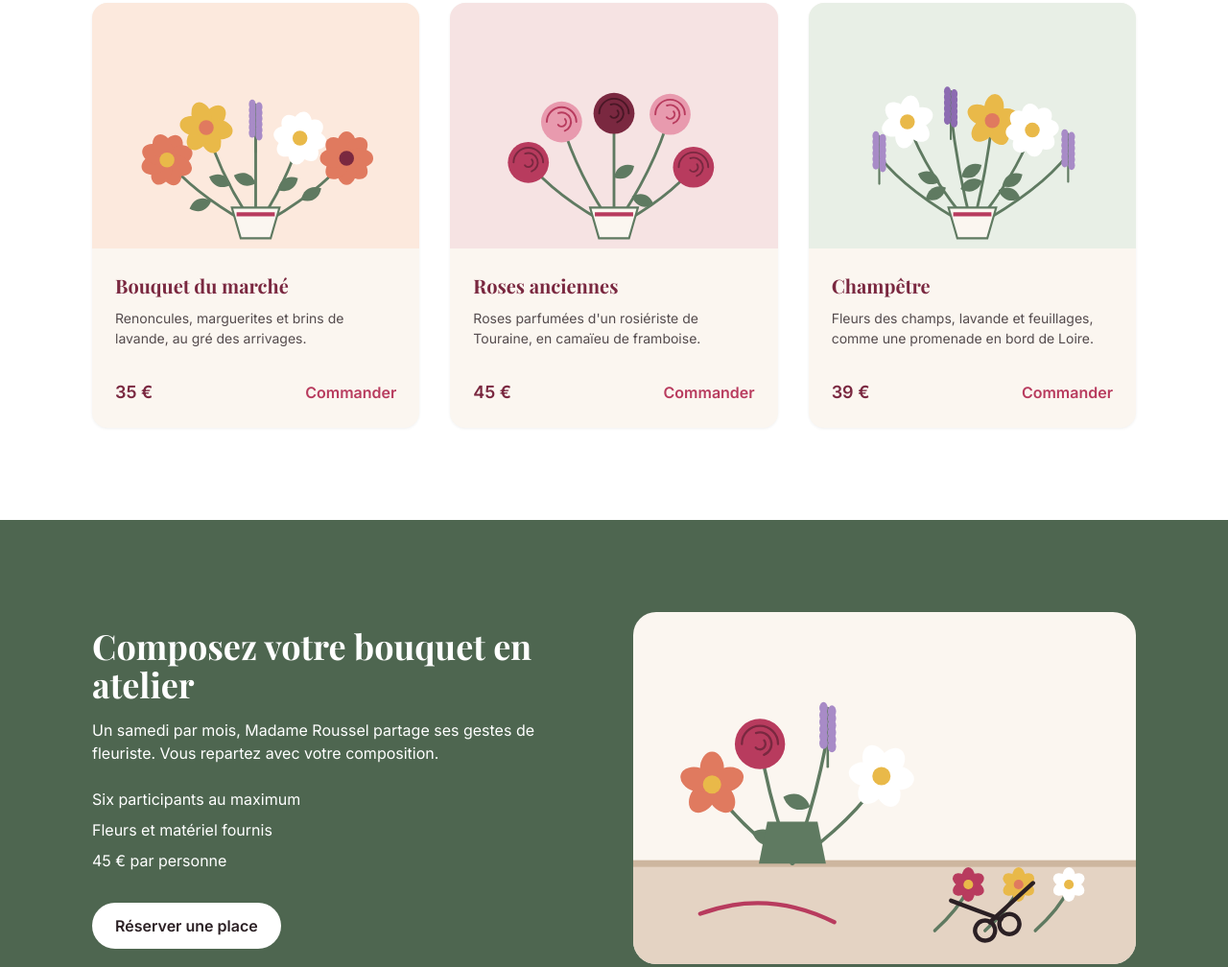
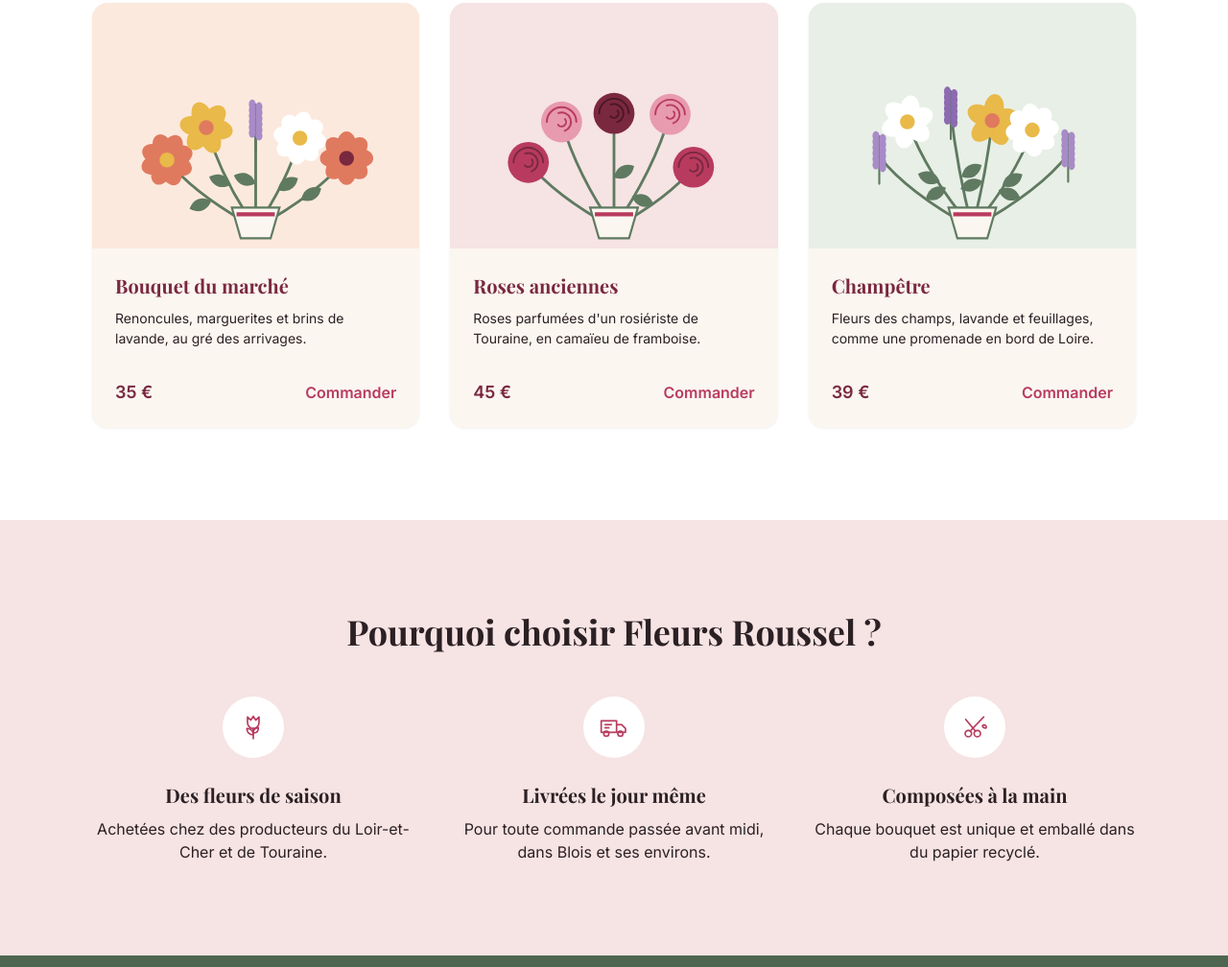
Before and after one commit to annagh89/Accueil-Roussel-, a website: page index.html in a window 1280 px wide. Shown: the part 977-1985 px from the top of the page at 96% size. Drawn offline with nearby package versions, Linux system fonts and the light colour scheme.

Commit message:
derniere version

```diff
--- a/index.html
+++ b/index.html
@@ -14,23 +14,22 @@
 <body>
 
 <!-- EN-TÊTE (HEADER) -->
-
 <header class="bg-creme py-4">
     <!-- Version Mobile (< 768px) : Focus = Logo -> Commander -> Navigation -->
     <div class="max-w-[1152px] mx-auto px-4 md:hidden grid grid-cols-[1fr_auto] items-center gap-y-4">
-        <a href="index.html" class="flex items-center gap-2  ">
-            <img src="images/logo-roussel.svg" alt="" class="shrink-0 ">
-            <span class="text-[24px] font-titre text-bordeaux font-bold whitespace-nowrap ">Fleurs Roussel</span>
+        <a href="index.html" class="flex items-center gap-2">
+            <img src="images/logo-roussel.svg" alt="" class="shrink-0">
+            <span class="text-[24px] font-titre text-bordeaux font-bold whitespace-nowrap">Fleurs Roussel</span>
         </a>
 
-        <a href="#commander" class="justify-self-end bg-framboise text-blanc px-[20px] py-[8px] rounded-full font-inter font-semibold text-[14px]  shrink-0 hover:bg-bordeaux transition-colors focus-visible:outline-2 focus-visible:outline-offset-2 focus-visible:outline-framboise">
+        <a href="#commander" class="justify-self-end bg-framboise text-blanc px-[20px] py-[8px] rounded-full font-inter font-semibold text-[14px] shrink-0 hover:bg-bordeaux transition-colors focus-visible:outline-2 focus-visible:outline-offset-2 focus-visible:outline-framboise">
             Commander
         </a>
 
         <nav class="col-span-2 w-full" aria-label="Navigation principale">
             <ul class="font-inter font-medium text-[14px] text-encre flex justify-between gap-x-[42.67px]">
                 <li><a href="index.html" class="hover:text-bordeaux transition-colors focus-visible:outline-2 focus-visible:outline-offset-2 focus-visible:outline-framboise">Bouquets</a></li>
-                <li><a href="Ateliers.html" class="hover:text-bordeaux transition-colors focus-visible:outline-2 focus-visible:outline-offset-2 focus-visible:outline-framboise">Ateliers</a></li>
+                <li><a href="ateliers.html" class="hover:text-bordeaux transition-colors focus-visible:outline-2 focus-visible:outline-offset-2 focus-visible:outline-framboise">Ateliers</a></li>
                 <li><a href="livraison.html" class="hover:text-bordeaux transition-colors focus-visible:outline-2 focus-visible:outline-offset-2 focus-visible:outline-framboise">Livraison</a></li>
                 <li><a href="contact.html" class="hover:text-bordeaux transition-colors focus-visible:outline-2 focus-visible:outline-offset-2 focus-visible:outline-framboise">Contact</a></li>
             </ul>
@@ -39,21 +38,21 @@
 
     <!-- Version Desktop (>= 768px) : Focus = Logo -> Navigation -> Commander -->
     <div class="max-w-[1152px] mx-auto px-8 hidden md:grid md:grid-cols-[auto_1fr_auto] items-center md:gap-x-8">
-        <a href="index.html" class="flex items-center gap-2  ">
-            <img src="images/logo-roussel.svg" alt="" class="shrink-0 ">
-            <span class="text-[24px] font-titre text-bordeaux font-bold whitespace-nowrap ">Fleurs Roussel</span>
+        <a href="index.html" class="flex items-center gap-2">
+            <img src="images/logo-roussel.svg" alt="" class="shrink-0">
+            <span class="text-[24px] font-titre text-bordeaux font-bold whitespace-nowrap">Fleurs Roussel</span>
         </a>
 
         <nav class="w-full" aria-label="Navigation principale">
             <ul class="font-inter font-medium text-[14px] text-encre flex md:justify-center md:gap-x-[24px]">
                 <li><a href="index.html" class="hover:text-bordeaux transition-colors focus-visible:outline-2 focus-visible:outline-offset-2 focus-visible:outline-framboise">Bouquets</a></li>
-                <li><a href="Ateliers.html" class="hover:text-bordeaux transition-colors focus-visible:outline-2 focus-visible:outline-offset-2 focus-visible:outline-framboise">Ateliers</a></li>
+                <li><a href="ateliers.html" class="hover:text-bordeaux transition-colors focus-visible:outline-2 focus-visible:outline-offset-2 focus-visible:outline-framboise">Ateliers</a></li>
                 <li><a href="livraison.html" class="hover:text-bordeaux transition-colors focus-visible:outline-2 focus-visible:outline-offset-2 focus-visible:outline-framboise">Livraison</a></li>
                 <li><a href="contact.html" class="hover:text-bordeaux transition-colors focus-visible:outline-2 focus-visible:outline-offset-2 focus-visible:outline-framboise">Contact</a></li>
             </ul>
         </nav>
 
-        <a href="#commander" class="justify-self-end bg-framboise text-blanc px-[20px] py-[8px] rounded-full font-inter font-semibold text-[14px]  shrink-0 hover:bg-bordeaux transition-colors focus-visible:outline-2 focus-visible:outline-offset-2 focus-visible:outline-framboise">
+        <a href="#commander" class="justify-self-end bg-framboise text-blanc px-[20px] py-[8px] rounded-full font-inter font-semibold text-[14px] shrink-0 hover:bg-bordeaux transition-colors focus-visible:outline-2 focus-visible:outline-offset-2 focus-visible:outline-framboise">
             Commander
         </a>
     </div>
@@ -71,7 +70,7 @@
                     Des fleurs de saison, composées à la main
                 </h1>
 
-                <p class="font-inter text-[18px] text-encre mb-[32px] ">
+                <p class="font-inter text-[18px] text-encre mb-[32px]">
                     Bouquets du marché, roses anciennes et compositions champêtres : chaque semaine, Madame Roussel choisit les plus belles fleurs des producteurs de la région.
                 </p>
 
@@ -82,7 +81,7 @@
                         </a>
                     </li>
                     <li>
-                        <a href="Ateliers.html" class="block w-full sm:w-auto sm:inline-block text-center border-2 border-framboise text-framboise px-[24px] py-[12px] rounded-full font-semibold font-inter text-[16px] leading-[24px] hover:border-bordeaux hover:text-bordeaux hover:bg-bordeaux/5 transition-colors focus-visible:outline-2 focus-visible:outline-offset-2 focus-visible:outline-framboise">
+                        <a href="ateliers.html" class="block w-full sm:w-auto sm:inline-block text-center border-2 border-framboise text-framboise px-[24px] py-[12px] rounded-full font-semibold font-inter text-[16px] leading-[24px] hover:border-bordeaux hover:text-bordeaux hover:bg-bordeaux/5 transition-colors focus-visible:outline-2 focus-visible:outline-offset-2 focus-visible:outline-framboise">
                             Nos ateliers
                         </a>
                     </li>
@@ -112,7 +111,7 @@
                     <img src="images/bouquet-marche.svg" alt="Bouquet du marché avec renoncules et marguerites" class="aspect-[4/3] w-full object-cover">
                     <div class="flex flex-1 flex-col p-[24px]">
                         <h3 class="font-titre font-bold text-[20px] mb-[8px] text-bordeaux">Bouquet du marché</h3>
-                        <p class="font-inter text-[14px] mb-[32px] text-encre/80">
+                        <p class="font-inter text-[14px] mb-[32px] text-encre">
                             Renoncules, marguerites et brins de lavande, au gré des arrivages.
                         </p>
                         <div class="mt-auto flex items-center justify-between">
@@ -126,7 +125,7 @@
                     <img src="images/bouquet-roses.svg" alt="Bouquet de roses anciennes parfumées" class="aspect-[4/3] w-full object-cover">
                     <div class="flex flex-1 flex-col p-[24px]">
                         <h3 class="font-titre font-bold text-[20px] mb-[8px] text-bordeaux">Roses anciennes</h3>
-                        <p class="font-inter text-[14px] mb-[32px] text-encre/80">
+                        <p class="font-inter text-[14px] mb-[32px] text-encre">
                             Roses parfumées d'un rosiériste de Touraine, en camaïeu de framboise.
                         </p>
                         <div class="mt-auto flex items-center justify-between">
@@ -140,7 +139,7 @@
                     <img src="images/bouquet-champetre.svg" alt="Bouquet champêtre avec fleurs des champs" class="aspect-[4/3] w-full object-cover">
                     <div class="flex flex-1 flex-col p-[24px]">
                         <h3 class="font-titre font-bold text-[20px] mb-[8px] text-bordeaux">Champêtre</h3>
-                        <p class="font-inter text-[14px] mb-[32px] text-encre/80">
+                        <p class="font-inter text-[14px] mb-[32px] text-encre">
                             Fleurs des champs, lavande et feuillages, comme une promenade en bord de Loire.
                         </p>
                         <div class="mt-auto flex items-center justify-between">
@@ -151,6 +150,49 @@
                 </article>
 
             </div>
+        </div>
+    </section>
+
+    <!-- SECTION ATOUTS -->
+    <section class="bg-petale py-[64px] md:py-[96px] text-encre">
+        <div class="max-w-[1152px] mx-auto px-4 md:px-8 flex flex-col items-center gap-[48px] text-center">
+            <h2 class="font-titre font-bold text-[30px] md:text-[36px] leading-[36px] md:leading-[40px]">
+                Pourquoi choisir Fleurs Roussel ?
+            </h2>
+
+            <ul class="flex flex-col gap-[32px] md:grid md:grid-cols-3 md:gap-[40px] w-full">
+
+                <li class="flex flex-col items-center">
+                    <div class="mx-auto mb-[24px] flex size-16 items-center justify-center rounded-full bg-blanc">
+                        <img src="images/icone-saison.svg" alt="" class="size-8 object-contain">
+                    </div>
+                    <h3 class="font-titre font-bold text-[20px] mb-[8px]">Des fleurs de saison</h3>
+                    <p class="font-inter text-[16px] text-encre">
+                        Achetées chez des producteurs du Loir-et-Cher et de Touraine.
+                    </p>
+                </li>
+
+                <li class="flex flex-col items-center">
+                    <div class="mx-auto mb-[24px] flex size-16 items-center justify-center rounded-full bg-blanc">
+                        <img src="images/icone-livraison.svg" alt="" class="size-8 object-contain">
+                    </div>
+                    <h3 class="font-titre font-bold text-[20px] mb-[8px]">Livrées le jour même</h3>
+                    <p class="font-inter text-[16px] text-encre">
+                        Pour toute commande passée avant midi, dans Blois et ses environs.
+                    </p>
+                </li>
+
+                <li class="flex flex-col items-center">
+                    <div class="mx-auto mb-[24px] flex size-16 items-center justify-center rounded-full bg-blanc">
+                        <img src="images/icone-atelier.svg" alt="" class="size-8 object-contain">
+                    </div>
+                    <h3 class="font-titre font-bold text-[20px] mb-[8px]">Composées à la main</h3>
+                    <p class="font-inter text-[16px] text-encre">
+                        Chaque bouquet est unique et emballé dans du papier recyclé.
+                    </p>
+                </li>
+
+            </ul>
         </div>
     </section>
 
@@ -183,11 +225,12 @@
     </section>
 
 </main>
+
 <!-- PIED DE PAGE (FOOTER) -->
 <footer id="contact" class="bg-encre text-creme">
     <div class="max-w-[1152px] mx-auto px-4 md:px-8 py-[48px]">
 
-        <div class="grid grid-cols-1 md:grid-cols-3 gap-[32px] md:gap-[40px]">
+        <div class="grid grid-cols-1 md:grid-cols-3 gap-[40px]">
 
             <div class="flex flex-col gap-[8px]">
                 <p class="font-titre font-bold text-[24px] leading-[32px]">Fleurs Roussel</p>
@@ -197,7 +240,7 @@
             </div>
 
             <address class="not-italic flex flex-col gap-[8px]">
-                <h2 class="font-inter font-bold text-[14px] leading-[20px]">Boutique</h2>
+                <h2 class="font-inter font-semibold text-[14px] leading-[20px]">Boutique</h2>
                 <div class="font-inter text-[14px] leading-[20px] flex flex-col">
                     <p>12 rue du Commerce, 41000 Blois</p>
                     <p>Du mardi au samedi, 9 h 30 à 19 h</p>
@@ -208,7 +251,7 @@
             </address>
 
             <div class="flex flex-col gap-[8px]">
-                <h2 class="font-inter font-bold text-[14px] leading-[20px]">Liens utiles</h2>
+                <h2 class="font-inter font-semibold text-[14px] leading-[20px]">Liens utiles</h2>
                 <nav class="font-inter text-[14px] leading-[20px] flex flex-col" aria-label="Liens utiles du pied de page">
                     <a href="livraison.html" class="underline-offset-4 hover:underline focus-visible:outline-2 focus-visible:outline-offset-2 focus-visible:outline-creme">Livraison</a>
                     <a href="#" class="underline-offset-4 hover:underline focus-visible:outline-2 focus-visible:outline-offset-2 focus-visible:outline-creme">Mentions légales</a>
@@ -219,7 +262,7 @@
 
     </div>
 
-    <div class="border-t border-creme/20 py-[16px] text-center w-full">
+    <div class="border-t border-creme py-[16px] text-center w-full">
         <p class="font-inter text-[12px] leading-[16px]">© Fleurs Roussel</p>
     </div>
 </footer>
```
Also changed, not shown: dist/output.css.
